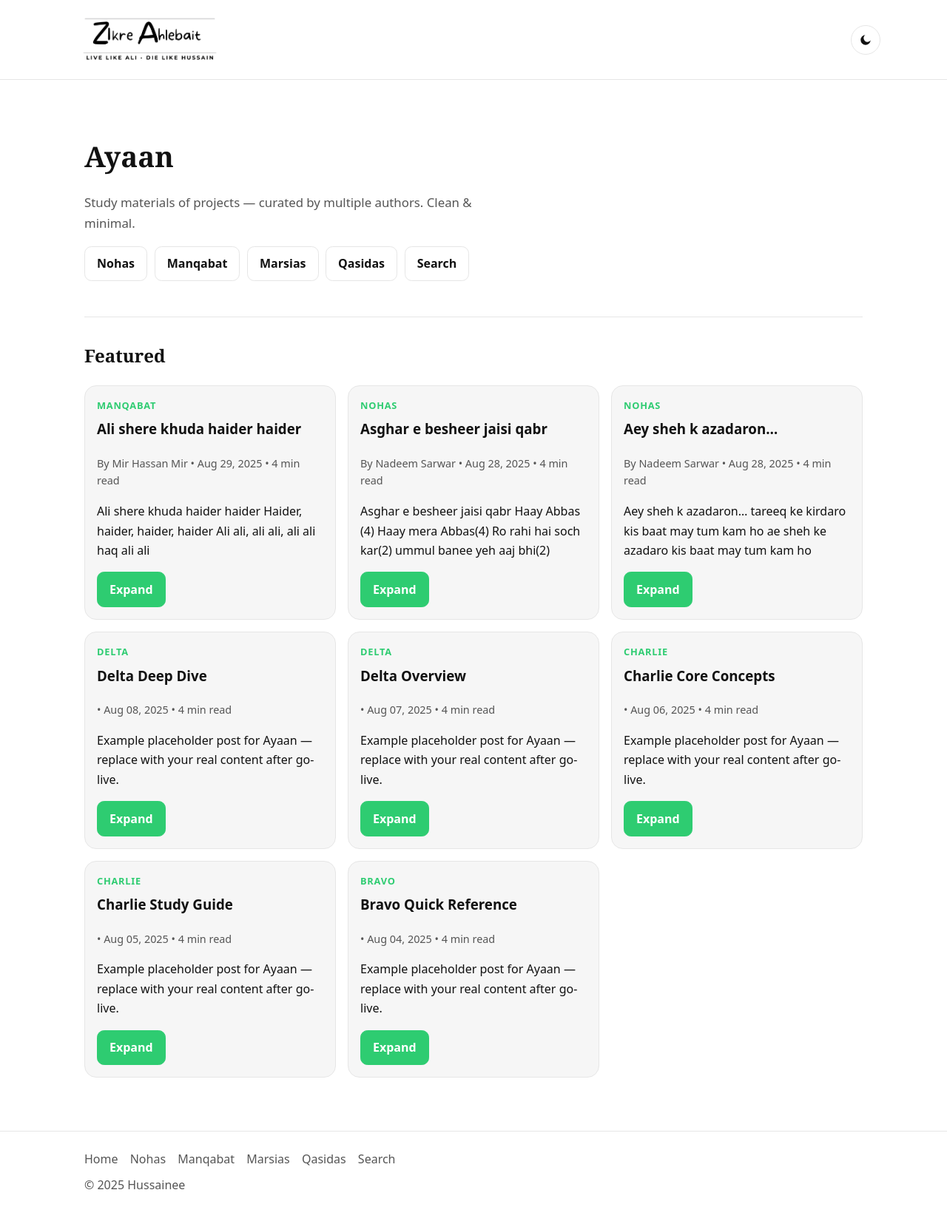
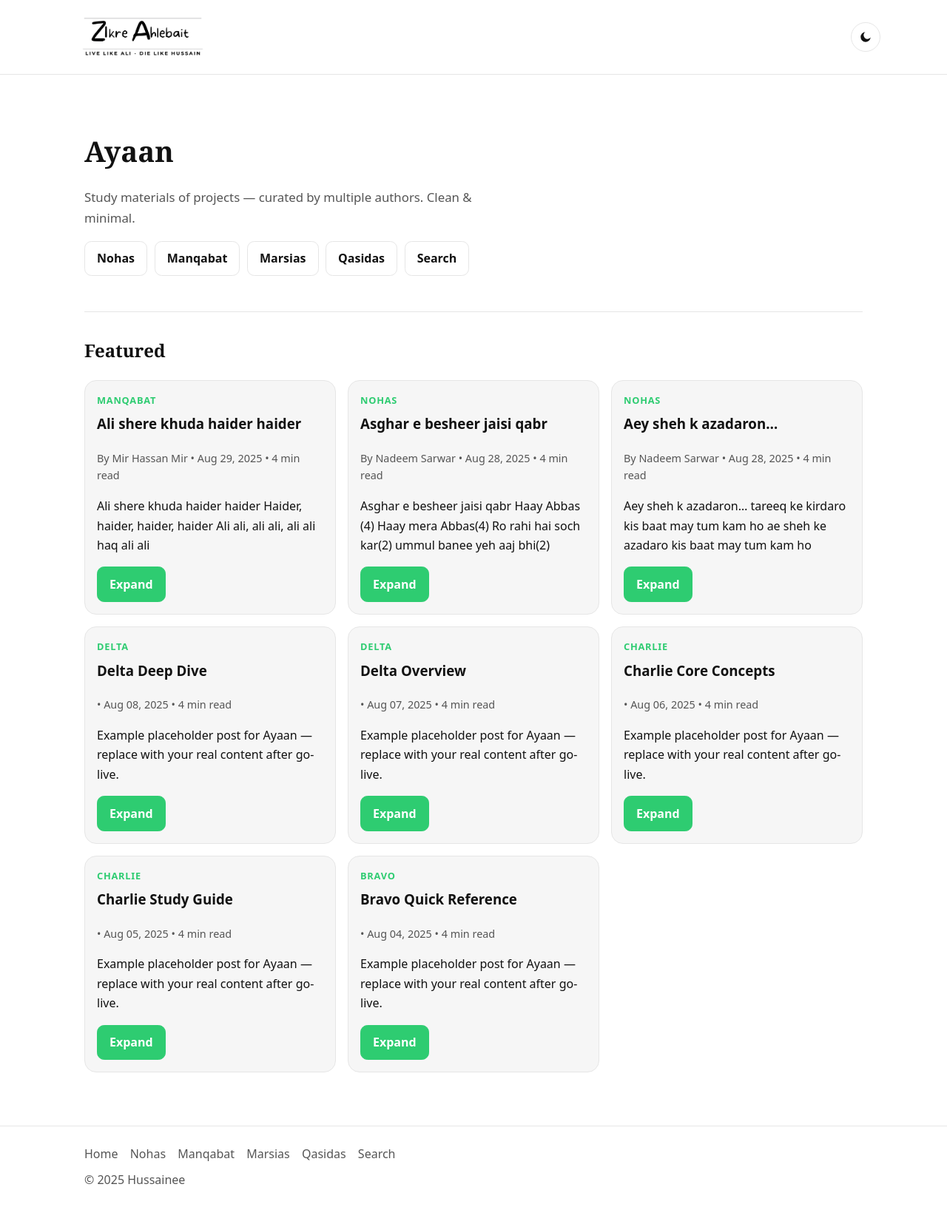
Before and after one commit to mir-ayaan-ali/hussaine, a Jekyll site: the page built from index.md, in a window 1280 px wide. Shown: the whole page at 74% size. Built offline with Jekyll 4.4.1, drawn with Linux system fonts in a browser that asks for light colours.

Commit message:
Update styles.css

```diff
--- a/assets/css/styles.css
+++ b/assets/css/styles.css
@@ -292,7 +292,7 @@ footer .links a:hover { text-decoration: underline; }
 
 /* Image logo styles */
 a.brand { display: inline-flex; align-items: center; gap: .4rem; }
-a.brand .logo { display: block; height: 72px; width: auto; }
+a.brand .logo { display: block; height: 65px; width: auto; }
 
 /* Show light logo by default, dark logo in dark theme */
 a.brand .logo-dark { display: none; }
```
